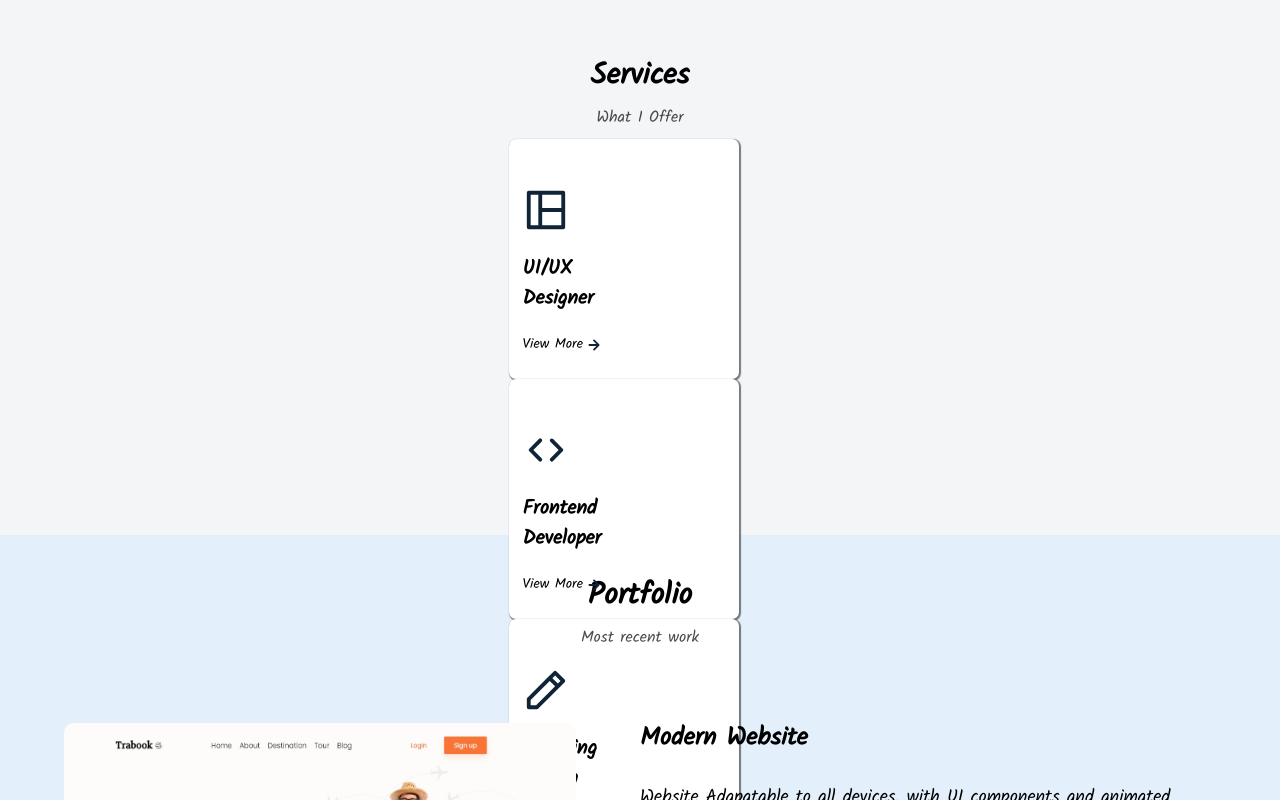
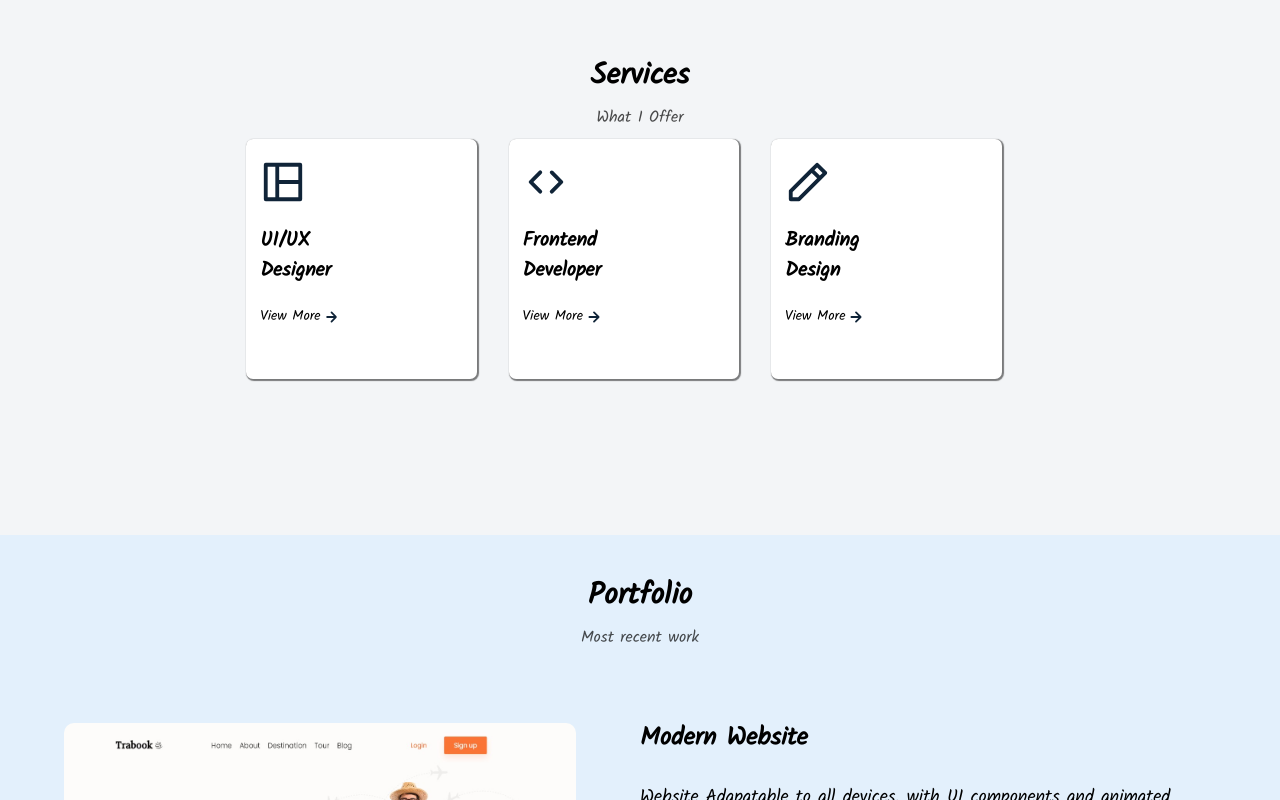
Before and after one commit to Fikunmi01/Portfolio, a React (Create React App) app: page / in a window 1280 px wide. Shown: the part 2380-3180 px from the top of the page. Built offline with nearby package versions, Linux system fonts and the light colour scheme.

Commit message:
latest update 0.2

```diff
--- a/src/components/education.css
+++ b/src/components/education.css
@@ -39,6 +39,8 @@
   gap: 1%;
 }
 
+
+
 @media screen and (max-width: 600px) {
   .gen-edu {
     position: relative;
@@ -65,12 +67,15 @@
   }
 }
 
-@media screen and (min-width: 720px) {
+
+@media screen and (min-width: 500px)  {
   .gen-edu {
-    top: 14rem;
-    height: 0vh;
+    bottom: 73rem;
   }
+
 }
+
+
 
 @media screen and (min-width: 768px) {
   .gen-edu {
--- a/src/components/education.js
+++ b/src/components/education.js
@@ -50,7 +50,7 @@ export default function Education() {
   ];
   return (
     <>
-      <div className="gen-edu">
+      <div className="gen-edu" id="yeh" >
         {qualification.map((info, i) => (
           <div key={info.id} className="qualification-category">
             <div className="slot1">
--- a/src/components/portfolio.css
+++ b/src/components/portfolio.css
@@ -82,7 +82,6 @@
     }
 }
 
-
 @media screen and (min-width:768px) {
     .catalogue {
         left: 5%;
--- a/src/components/services.css
+++ b/src/components/services.css
@@ -8,10 +8,10 @@
     text-align: left;
     display: inline-block;
     margin-right: 2.5%;
+    position: relative;
     border-radius: 0.7rem;
     width: 15%;
     height: 24rem;
-    background-color: red;
     opacity: 100%;
     background-color: #fff;
     box-shadow: 0.1rem 0.1rem 0.1rem 0.1rem rgba(0, 0, 0, 0.5);
@@ -23,8 +23,7 @@
 
 .card span {
     padding-left: 6%;
-
-    top: 20%;
+    top: 2rem;
     position: relative;
 }
 
@@ -55,6 +54,7 @@
 }
 
 
+
 @media screen and (max-width:600px) {
     .card {
         width: 28%;
@@ -71,11 +71,17 @@
 }
 
 
+
+
+
+
 @media screen and (min-width:768px) {
     .card {
         width: 28%;
     }
 }
+
+
 
 @media screen and (min-width:1024px) {
     .card {
--- a/src/components/services.js
+++ b/src/components/services.js
@@ -18,8 +18,8 @@ export default function Services() {
           <p>What I Offer</p>
 
           {data.map((e, i) => (
-            <div key={e.id}>
-              <div className="card">
+            <div className="card" key={e.id}>
+              <div >
                 <span>
                   <img src={e.iconImg} alt="icon img" />
                   <h3>{e.jobRole}</h3>
--- a/src/components/work.js
+++ b/src/components/work.js
@@ -18,7 +18,7 @@ export default function Education() {
       institute: null,
       years: null,
       calendarIcon: null,
-      course2: "Jnr. Frontend Developer",
+      course2: " Frontend Developer",
       institute2: "Handrai Llc.",
       years2: `2011-2016`,
       calendarIcon2: "./image/calendar-alt.svg",
@@ -38,7 +38,7 @@ export default function Education() {
       institute: null,
       years: null,
       calendarIcon: null,
-      course2: "Snr. Frontend Developer",
+      course2: "Frontend Developer",
       institute2: "ABc Inc.",
       years2: `2019-Present`,
       calendarIcon2: "./image/calendar-alt.svg",
```
